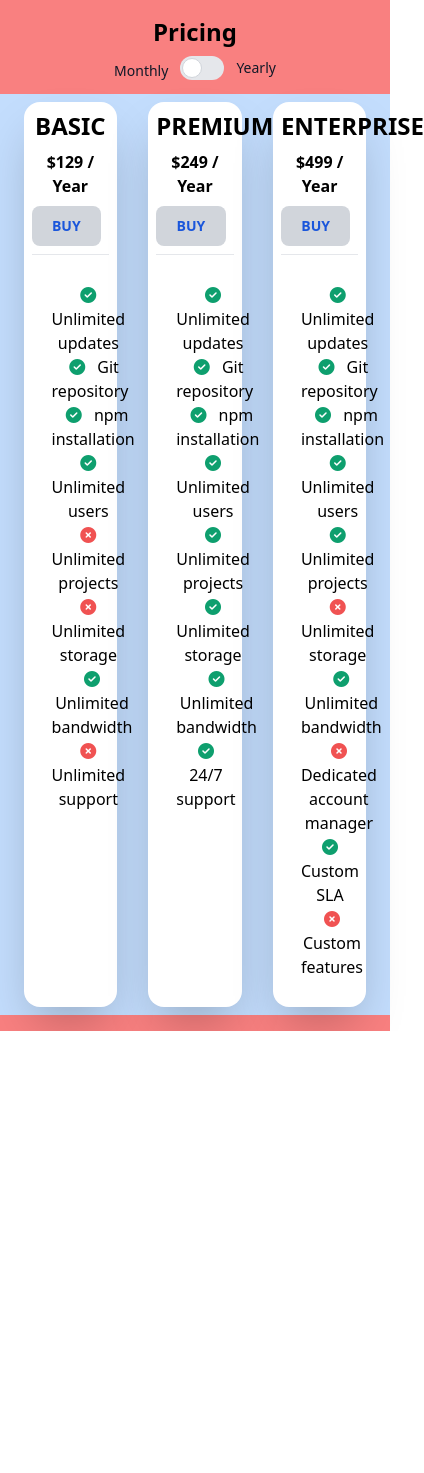
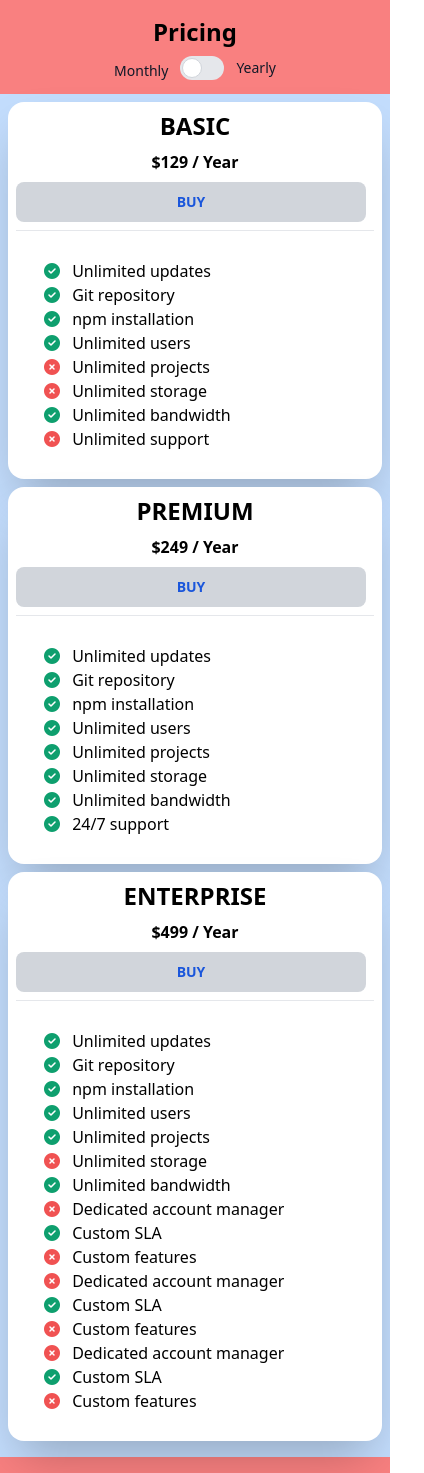
Before and after one commit to gcs-abdulwahab/pricing-project, a Vue app: page / in a window 390 px wide. Shown: the whole page, 424 px wide, since content can reach past the window. Before the commit the page ends 1031 px from the top, so only its background shows below. Built offline with nearby package versions, Linux system fonts and the light colour scheme.

Commit message:
responsive components

```diff
--- a/src/App.vue
+++ b/src/App.vue
@@ -53,6 +53,12 @@ const Items = [
       { name: "Dedicated account manager", value: false },
       { name: "Custom SLA", value: true },
       { name: "Custom features", value: false },
+      { name: "Dedicated account manager", value: false },
+      { name: "Custom SLA", value: true },
+      { name: "Custom features", value: false },
+      { name: "Dedicated account manager", value: false },
+      { name: "Custom SLA", value: true },
+      { name: "Custom features", value: false },
     ],
   },
 ];
@@ -65,14 +71,14 @@ const items = ref(Items);
 
 <template>
   <div class="container mx-auto bg-red-400 text-center  py-4 flex flex-col">
-    <h1 class="font-bold mb-2 text-2xl"> Pricing</h1>
+    <h1 class="font-bold mb-2 text-2xl    dark:text-white  "> Pricing</h1>
     <ToggleComponent />
 
-    <section id="pricing" class="bg-blue-200 h-auto flex flex-row mt-2 p-2  justify-around">
+    <section id="pricing" class="bg-blue-200 h-auto flex  flex-col md:flex-row
+    items-center   mt-2 p-2  justify-around">
 
-      <!-- <PriceComponent  /> -->
-      <PriceComponent v-for="item in items" :key="item.id" :item="item" />
 
+      <PriceComponent class="mb-2 w-full  " v-for="item in items" :key="item.id" :item="item" />
 
 
 
--- a/src/components/PriceComponent.vue
+++ b/src/components/PriceComponent.vue
@@ -11,7 +11,10 @@ const props = defineProps({
 
 <template>
 
-   <div class="bg-white flex flex-col space-y-2 p-2  rounded-2xl shadow-2xl w-1/4  " >
+   <div class="bg-white flex flex-col  space-y-2 p-2  rounded-2xl shadow-2xl
+
+
+   " >
         <h1 class="uppercase text-2xl font-bold "> {{ item.offerTag }}</h1>
         <h2 class="font-semibold" > ${{ item.price}} / Year</h2>
         <button type="button" class="font-bold text-blue-700 bg-gray-300
@@ -20,7 +23,7 @@ const props = defineProps({
         <hr/>
         <ul class="flex flex-col bg-white p-5 list-none items-start">
             <li  v-for="(feature, index) in item.features" :key="index"
-             class="">
+             class="truncate ">
 
              <i class="px-2 fas fa-check-circle text-green-500"
                 :class="feature.value ? 'text-green-500 ' : 'text-red-500  fa-times-circle '"
@@ -28,7 +31,9 @@ const props = defineProps({
 
 
 
-             {{ feature.name }} </li>
+             {{ feature.name }}
+
+            </li>
 
 
 
--- a/src/components/ToggleComponent.vue
+++ b/src/components/ToggleComponent.vue
@@ -7,11 +7,8 @@
       text-sm font-medium text-gray-900 dark:text-gray-300
       mr-3 -top-1
       ">Monthly</span>
-
       <label class="relative inline-flex items-center cursor-pointer">
-
         <input type="checkbox" value="" class="sr-only peer">
-
         <!-- <toggle-button :value="true"
                :labels="{checked: 'Foo', unchecked: 'Bar'}"/> -->
 
--- a/tailwind.config.js
+++ b/tailwind.config.js
@@ -1,5 +1,7 @@
 /** @type {import('tailwindcss').Config} */
 export default {
+  darkMode: 'class',
+
   content: [
     "./index.html",
     "./src/**/*.{vue,js,ts,jsx,tsx}",
```
